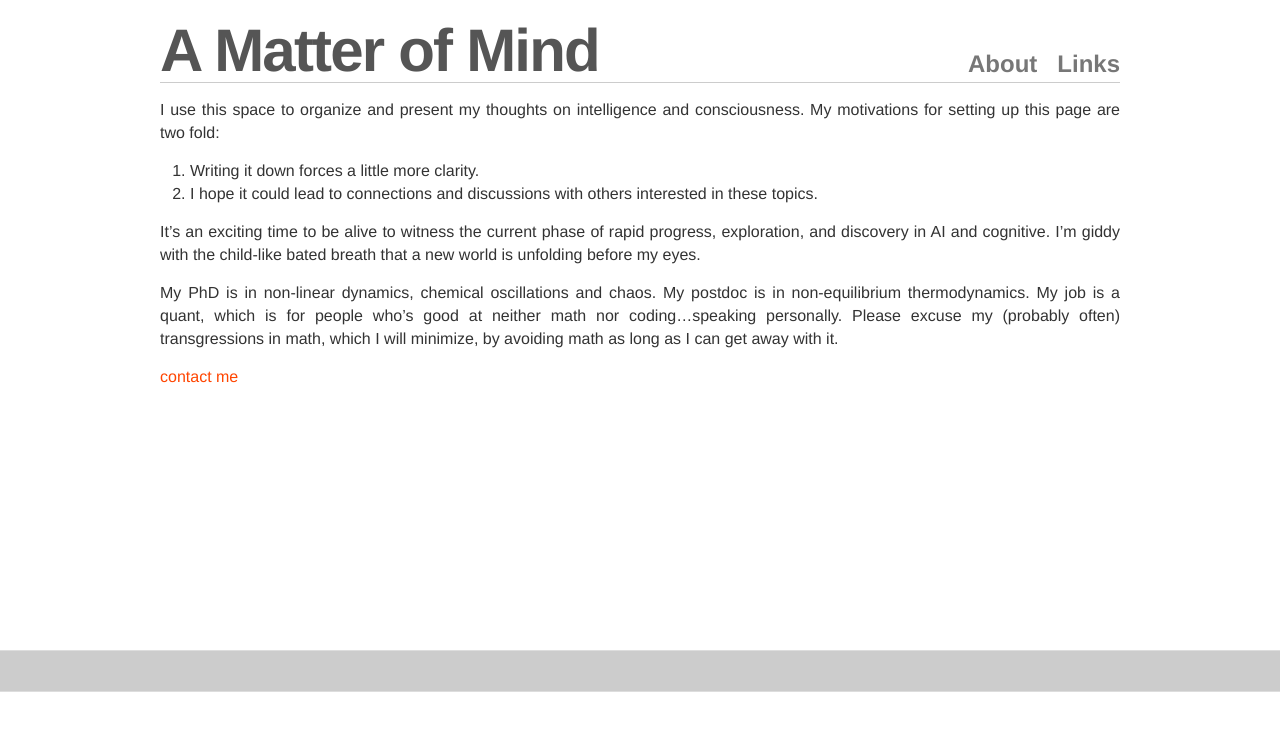
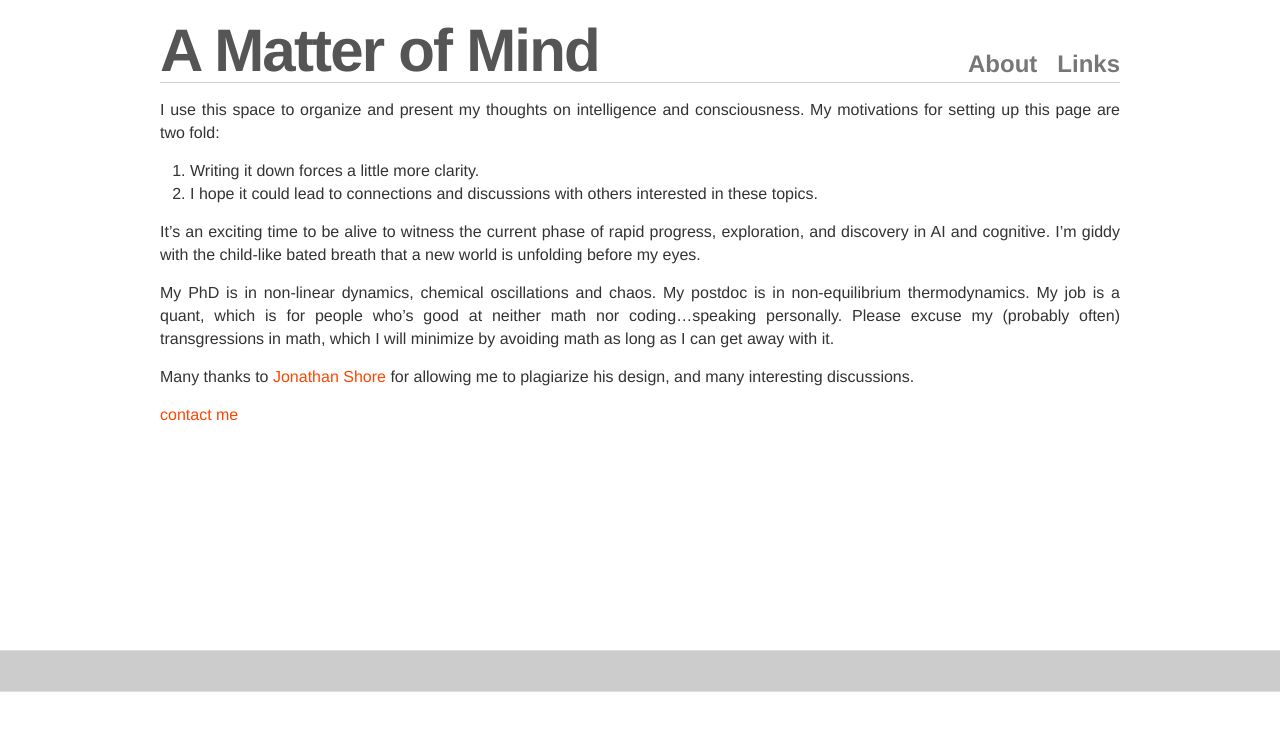
Before and after one commit to BoPengAI/A-Matter-of-Mind, a Jekyll site: the page built from about.md, in a window 1280 px wide. Shown: the top 731 px of the page. Built offline with Jekyll 4.4.1, drawn with Linux system fonts in a browser that asks for light colours; nearby versions of some CDN libraries.

Commit message:
Update about.md

```diff
--- a/about.md
+++ b/about.md
@@ -10,6 +10,8 @@ I use this space to organize and present my thoughts on intelligence and conscio
 
 It's an exciting time to be alive to witness the current phase of rapid progress, exploration, and discovery in AI and cognitive. I'm giddy with the child-like bated breath that a new world is unfolding before my eyes.
 
-My PhD is in non-linear dynamics, chemical oscillations and chaos. My postdoc is in non-equilibrium thermodynamics. My job is a quant, which is for people who's good at neither math nor coding...speaking personally. Please excuse my (probably often) transgressions in math, which I will minimize, by avoiding math as long as I can get away with it.
+My PhD is in non-linear dynamics, chemical oscillations and chaos. My postdoc is in non-equilibrium thermodynamics. My job is a quant, which is for people who's good at neither math nor coding...speaking personally. Please excuse my (probably often) transgressions in math, which I will minimize by avoiding math as long as I can get away with it.
+
+Many thanks to [Jonathan Shore](https://tr8dr.github.io/) for allowing me to plagiarize his design, and many interesting discussions.
 
 [contact me](mailto: bopeng@yahoo.com)
```
